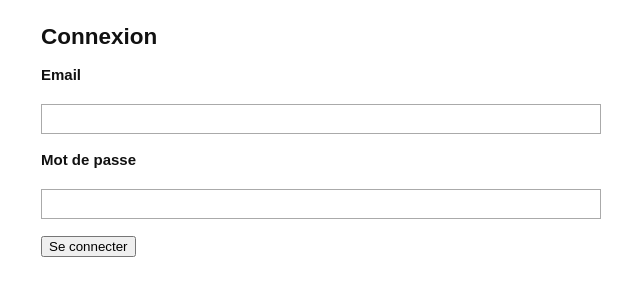
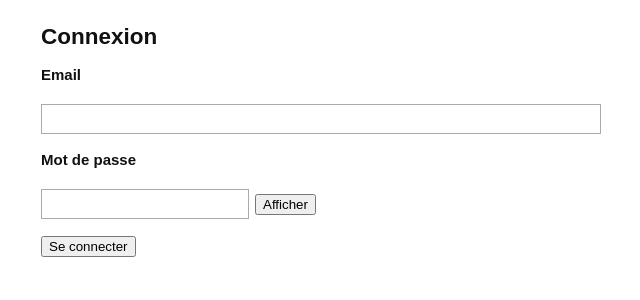
Before and after one commit to BOUDOUAH-Ilias/SAE-Atelier-Dev-Mobile, a PHP site: the page made by minipress/src/webui/views/signIn.twig in a window 1280 px wide. Shown: the part 51-351 px from the top of the page, without its empty margins (119-759 px from the left). Run offline with PHP 8.4, Linux system fonts and the light colour scheme; the template is opened without the code that fills it, so the values that code supplies are empty; some libraries are stand-ins or nearby versions.

Commit message:
Ajout d'un bouton pour afficher le mot de passe dans la page de connexion

```diff
--- a/minipress/src/webui/views/signIn.twig
+++ b/minipress/src/webui/views/signIn.twig
@@ -22,7 +22,10 @@
 
         <div>
             <label>Mot de passe</label><br>
-            <input type="password" name="password" required>
+            <div style="display:inline-flex; align-items:center; gap:6px;">
+                <input type="password" name="password" id="password" required>
+                <button type="button" onclick="togglePassword()" id="toggleBtn" style="cursor:pointer;">Afficher</button>
+            </div>
         </div>
 
         <br>
@@ -31,4 +34,18 @@
 
     </form>
 
+    <script>
+        function togglePassword() {
+            var input = document.getElementById('password');
+            var btn = document.getElementById('toggleBtn');
+            if (input.type === 'password') {
+                input.type = 'text';
+                btn.textContent = 'Masquer';
+            } else {
+                input.type = 'password';
+                btn.textContent = 'Afficher';
+            }
+        }
+    </script>
+
 {% endblock %}
```
